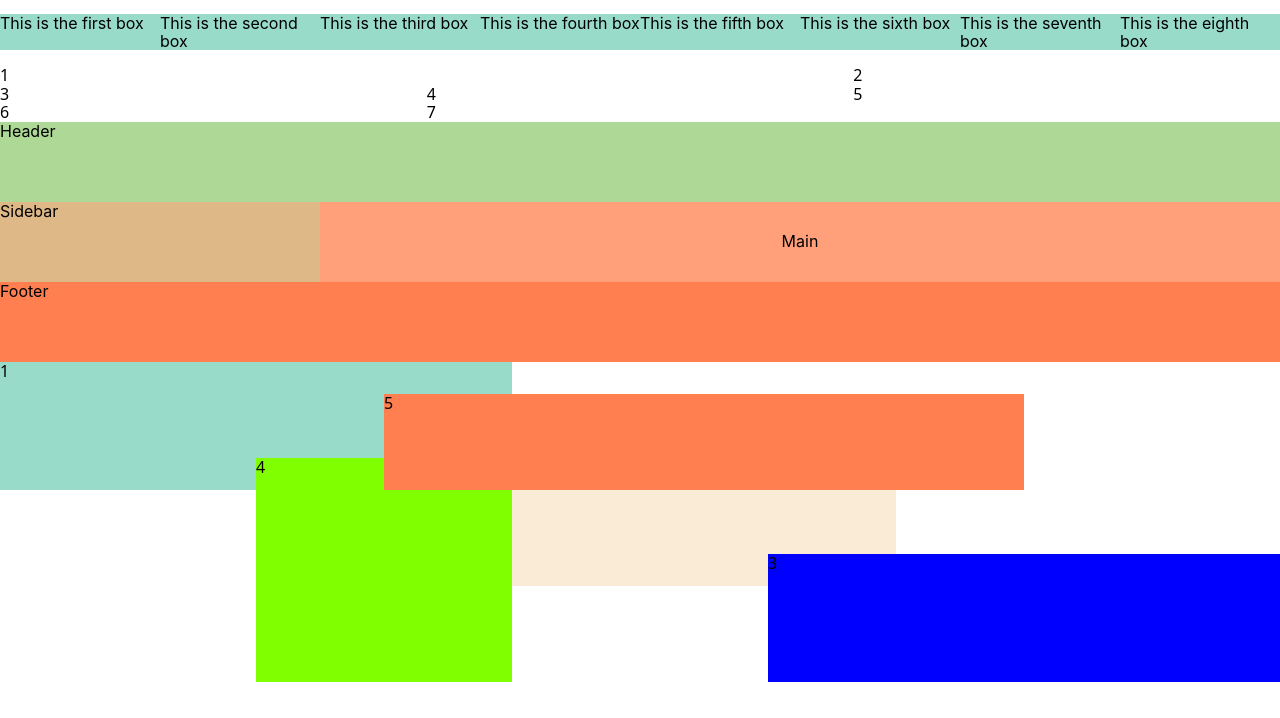
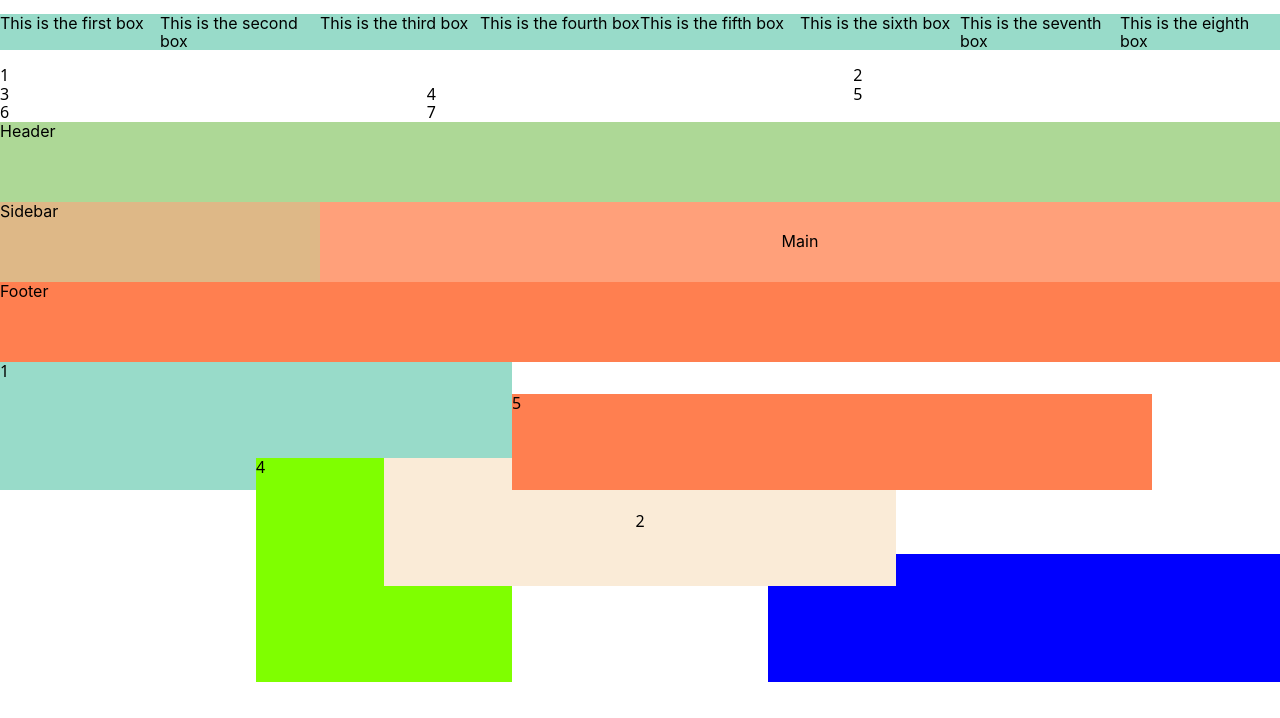
Before and after one commit to zorth44/css-green-hand, a website: page index.html in a window 1280 px wide. Shown: the part 82-800 px from the top of the page. Drawn offline with nearby package versions, Linux system fonts and the light colour scheme.

Commit message:
learn z-index

```diff
--- a/style.css
+++ b/style.css
@@ -76,6 +76,10 @@
     background-color: antiquewhite;
     grid-row: 4 / span 4;
     grid-column: 4 / span 4;
+    z-index: 5;
+    display: flex;
+    align-items: center;
+    justify-content: center;
 }
 
 .container3-item3{
@@ -93,5 +97,6 @@
 .container3-item5{
     background-color: coral;
     grid-row: 2 / span 3;
-    grid-column: 4 / span 5;
+    grid-column: 5 / span 5;
+    z-index: 6;
 }
```
